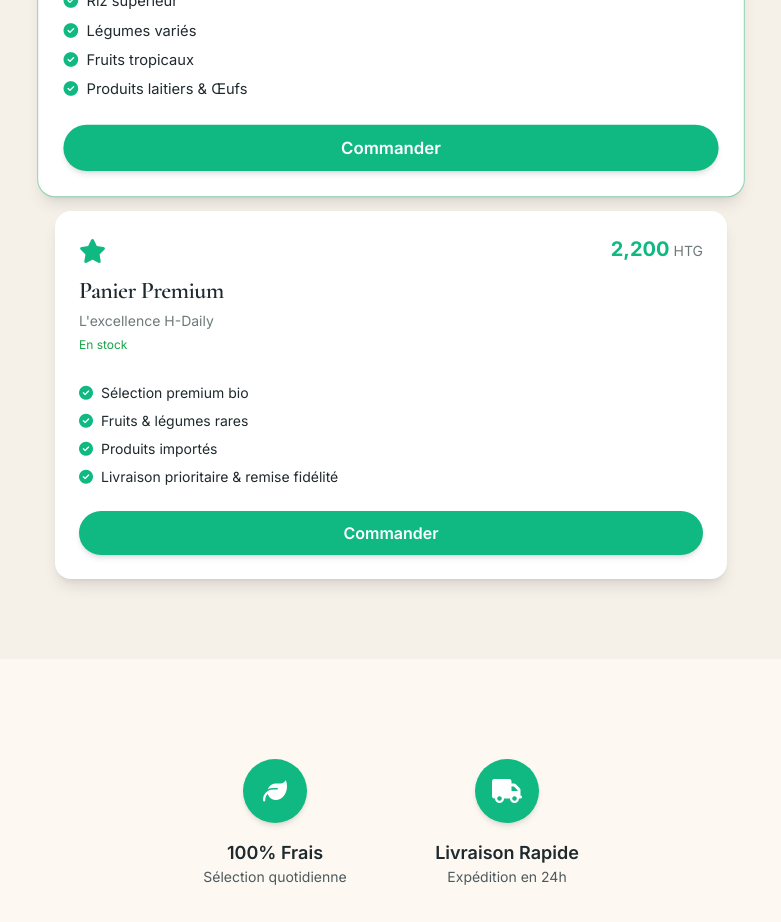
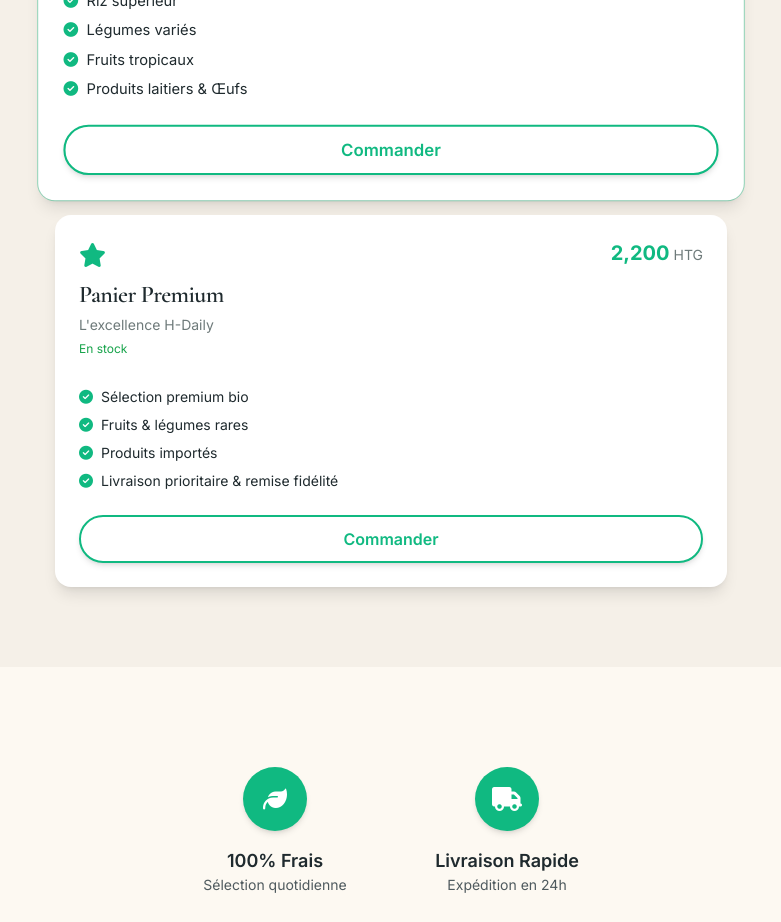
Before and after one commit to hisberts-tech/website-hdaily, a React (Vite) app: page / in a window 1280 px wide. Shown: the part 3840-4762 px from the top of the page, without its empty margins (249-1030 px from the left). Built offline with nearby package versions, Linux system fonts and the light colour scheme.

Commit message:
Update panier buttons styling - first green, others with green border

```diff
--- a/src/pages/Home.tsx
+++ b/src/pages/Home.tsx
@@ -244,7 +244,11 @@ const Home: React.FC = () => {
                 </ul>
                 <button
                   onClick={() => handlePanierOrder(panier.name, panier.price)}
-                  className="mt-6 w-full py-2.5 rounded-full font-semibold shadow-md transition bg-hd-primary text-white hover:bg-hd-primary-dark"
+                  className={`mt-6 w-full py-2.5 rounded-full font-semibold shadow-md transition ${
+                    panier.name.includes('Basic')
+                      ? 'bg-hd-primary text-white hover:bg-hd-primary-dark'
+                      : 'bg-white border-2 border-hd-primary text-hd-primary hover:bg-hd-primary hover:text-white'
+                  }`}
                 >
                   Commander
                 </button>
```
